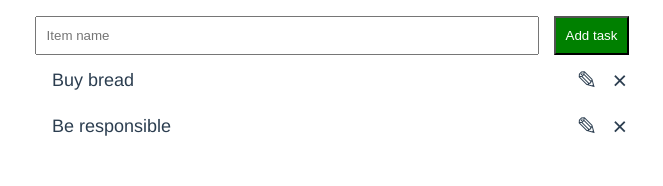
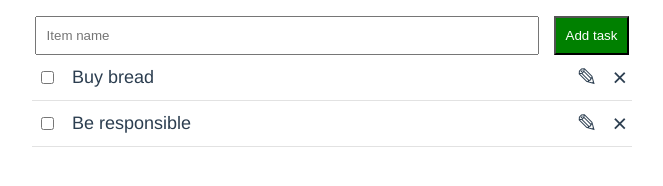
Before and after one commit to Hekard/toDoList, a Vue app: page / in a window 1280 px wide. Shown: the part 196-382 px from the top of the page, without its empty margins (308-971 px from the left). Built offline with nearby package versions, Linux system fonts and the light colour scheme.

Commit message:
add checkbox and styles upon interacting

```diff
--- a/src/components/HelloWorld.vue
+++ b/src/components/HelloWorld.vue
@@ -4,8 +4,9 @@
       <input type="text" class="todo-input" placeholder="Item name" v-model="newTodo" @keyup.enter="addTodo">
       <button type="button" v-on:click="addTodo">Add task</button>
     </div>
-    <div v-for="(todo,index) in todos" :key="todo.id" class="todo-item">
+    <div v-for="(todo,index) in todos" :key="todo.id" class="todo-item" :class="{ completed : todo.completed }">
       <div class="todo-item-left">
+        <input type="checkbox" v-model="todo.completed">
         <div v-if="!todo.editing" @dblclick="editTodo(todo)" class="todo-item-label">{{todo.title}}</div>
         <input v-else class="todo-item-edit" type="text" v-model="todo.title" @blur="doneEdit(todo)" @keyup.enter="doneEdit(todo)" @keyup.esc="cancelEdit(todo)" v-focus>
       </div>
@@ -99,10 +100,10 @@ export default {
 }
 
 .todo-item {
-  margin: 5px 0;
   display: flex;
   justify-content: space-between;
-  padding: 0px 5px;
+  padding: 2px 5px;
+  border-bottom: 1px solid #e2e2e2;
 }
 
 .remove-item, .edit-item {
@@ -117,6 +118,11 @@ button {
    padding: 10px;
    color: white;
    margin-left: 15px;
+   transition: 0.5s;
+}
+
+button:hover {
+  background: #015f01;
 }
 
 .todo-item-left {
@@ -128,6 +134,7 @@ button {
   margin-left: 5px;
   padding: 10px;
   font-size:18px;
+  text-decoration: line-through rgba(255,255,255,0);
 }
 
 .interactive-elements {
@@ -135,6 +142,15 @@ button {
   flex-direction: row;
 }
 
+.completed {
+  background: #c7c7c7;
+  transition: 0.8s;
+}
+
+.completed .todo-item-label {
+  transition: 0.8s;
+  text-decoration: line-through #2c3e50;
+}
 
 
 </style>
```
